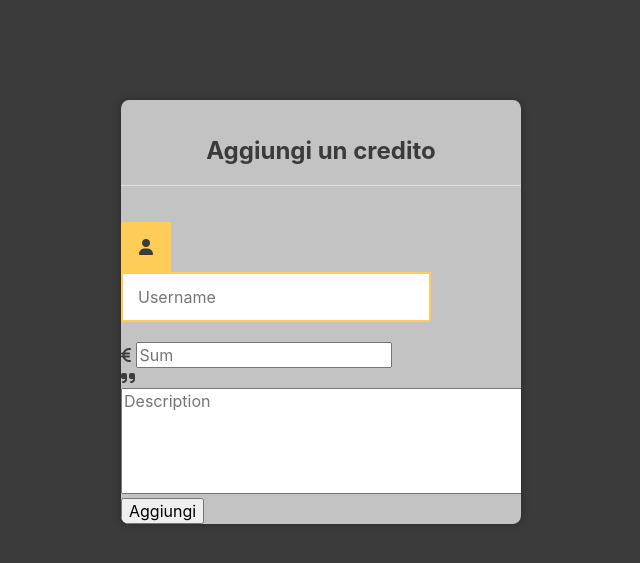
After one commit to Eyrtxnuo/DailyDebts, a PHP site: page /grafica_sito/addCredit.html in a window 1280 px wide. The commit adds this page. Shown: the top 563 px of the page, without its empty margins (319-959 px from the left). Run offline with PHP 8.4, Linux system fonts and the light colour scheme.

Commit message:
grafica aggiuntaCredito

```diff
--- /dev/null
+++ b/progetto/sito/grafica_sito/addCredit.html
@@ -0,0 +1,53 @@
+<!DOCTYPE html>
+<html lang="it">
+<head>
+    <meta charset="UTF-8">
+    <meta http-equiv="X-UA-Compatible" content="IE=edge">
+    <meta name="viewport" content="width=device-width, initial-scale=1.0">
+    <title>aggiungi credito</title>
+    <link rel="stylesheet" href="https://use.fontawesome.com/releases/v6.2.0/css/all.css">
+    <link rel="stylesheet" href="/resources/css/base/style.css">
+</head>
+<body>
+
+    <div class="login">
+        <h1>Aggiungi un credito</h1>
+        <form id="form-Debit" name="form-Debit" method="post"></form>
+        <!-- action php -->
+
+            <div class="typeahead__container">
+                <div class="typeahead__fieldz">
+                    <div class="typeahead__queryz">
+                        <label class="field labelForm">
+                            <i class="fas fa-user"></i>
+                        </label>
+                        <input id="search-usrn" class="typeahead-Users inputForm" name="user" placeholder="Username" autocomplete="off">
+                        <!-- value php -->
+                    </div>
+                    <div class="typeahead__button">
+
+                    </div>
+                </div>
+            </div>
+            <label for="sum" class="field">
+                <i class="fa-solid fa-euro-sign"></i>
+            </label>
+            <input type="number" name="sum" placeholder="Sum" id="sum" min="0.01" step="0.01" autocomplete="off" required>
+
+            <br>
+
+            <label for="sum" class="field">
+                <i class="fa-solid fa-quote-right"></i>
+            </label>
+            <textarea name="desc" id="desc" placeholder="Description" cols="40" rows="5" autocomplete="off" maxlength="1000"></textarea>
+
+
+            <br>
+            <input type="submit" value="Aggiungi">
+        </form>
+    </div>
+
+
+
+</body>
+</html>
--- a/progetto/sito/grafica_sito/home.html
+++ b/progetto/sito/grafica_sito/home.html
@@ -1,5 +1,5 @@
 <!DOCTYPE html>
-<html lang="en">
+<html lang="it">
 <head>
     <meta charset="UTF-8">
     <meta http-equiv="X-UA-Compatible" content="IE=edge">
@@ -12,11 +12,13 @@
 <body>
     <img src="..\resources\immagini\LogoNoBG.png">
     <div id="btnLog">
+        <!-- <p>hai gia un account:</p> -->
+
         <a href="/login"><button class="btnHome">Login</button></a>
     </div>
     <div id="btnReg">
+        <!-- <p>non hai ancora un account:</p> -->
         <a href="/register"><button class="btnHome">Register</button></a>
-        <br> asfkjhgask
     </div>
 </body>
 
--- a/progetto/sito/resources/css/base/style.css
+++ b/progetto/sito/resources/css/base/style.css
@@ -39,6 +39,25 @@ body {
     height: 50px;
     background-color: rgb(255, 204, 87);
     color: #ffffff;
+}
+
+.labelForm{
+    display: flex;
+    justify-content: center;
+    align-items: center;
+    width: 50px;
+    height: 50px;
+    background-color: rgb(255, 204, 87);
+    color: #ffffff;
+}
+
+.inputForm{
+    background-color: #fff;
+    width: 310px;
+    height: 50px;
+    border: 2px solid rgb(255, 204, 87);
+    margin-bottom: 20px;
+    padding: 0 15px;
 }
 
 .login form input{
@@ -143,7 +162,7 @@ body.loggedin {
     width: fit-content;
 }
 
-.login form label.field {
+.field {
     color: rgb(59, 59, 59);
 }
 
@@ -191,3 +210,10 @@ a:hover{
 .nero:hover{
     color: rgb(19, 19, 19);
 }
+
+p{
+    position: relative;
+    left: 10%;
+    bottom: 0px;
+    color: #c1c4c8;
+}
```
